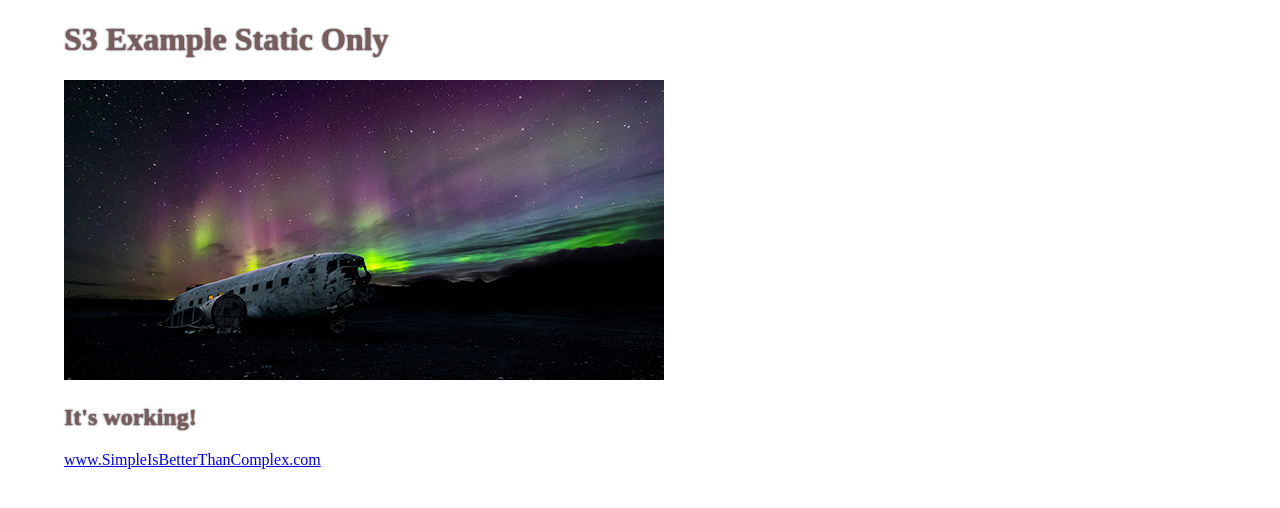
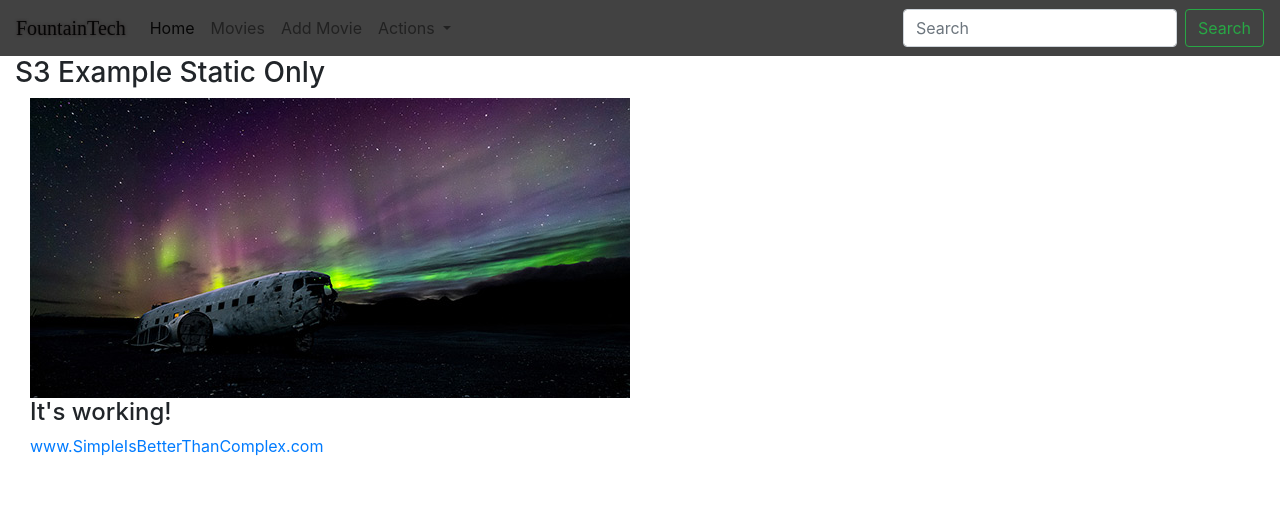
Before and after one commit to opman129/ecomms2, a Django app: page / in a window 1280 px wide. Shown: the top 508 px of the page. Run offline with Django 3.2, Linux system fonts and the light colour scheme; some libraries are stand-ins or nearby versions.

Commit message:
templates

```diff
--- /dev/null
+++ b/ecomms/Templates/base.html
@@ -0,0 +1,27 @@
+{% load static %}
+<!DOCTYPE html>
+<html>
+<head>
+  <meta charset="utf-8">
+  <title>FountainTech Inc.</title>
+  <link rel="shortcut icon" href="{% static 'img/favicon.ico' %}">
+
+<!--Bootstrap CSS-->
+  <link rel="stylesheet" href="https://stackpath.bootstrapcdn.com/bootstrap/4.2.1/css/bootstrap.min.css"
+  integrity="sha384-GJzZqFGwb1QTTN6wy59ffF1BuGJpLSa9DkKMp0DgiMDm4iYMj70gZWKYbI706tWS" crossorigin="anonymous">
+  <meta name="viewport" content="width=device-width, initial-scale=1, shrink-to-fit=no">
+</head>
+<body>
+        {% include 'navbar.html' %}
+        {% block content %}
+
+        {% endblock %}
+</body>
+
+<!--Javascript CDN-->
+<script src="https://code.jquery.com/jquery-3.3.1.slim.min.js" integrity="sha384-q8i/X+965DzO0rT7abK41JStQIAqVgRVzpbzo5smXKp4YfRvH+8abtTE1Pi6jizo" crossorigin="anonymous"></script>
+<script src="https://cdnjs.cloudflare.com/ajax/libs/popper.js/1.14.6/umd/popper.min.js" integrity="sha384-wHAiFfRlMFy6i5SRaxvfOCifBUQy1xHdJ/yoi7FRNXMRBu5WHdZYu1hA6ZOblgut" crossorigin="anonymous"></script>
+<script src="https://stackpath.bootstrapcdn.com/bootstrap/4.2.1/js/bootstrap.min.js" integrity="sha384-B0UglyR+jN6CkvvICOB2joaf5I4l3gm9GU6Hc1og6Ls7i6U/mkkaduKaBhlAXv9k" crossorigin="anonymous"></script>
+</body>
+
+</html>
--- a/ecomms/Templates/home.html
+++ b/ecomms/Templates/home.html
@@ -1,21 +1,32 @@
+{% extends 'base.html' %}
 {% load static %}
 <!DOCTYPE html>
 <html>
 <head>
   <meta charset="utf-8">
-  <title>S3 Example Static Only</title>
+  <title>FountainTech Inc.</title>
   <link rel="stylesheet" type="text/css" href="{% static 'css/home.css' %}">
+  {% block content %}
+  <link rel="shortcut icon" href="{% static 'img/favicon.ico' %}">
 </head>
 <body>
-  <header>
-    <h1>S3 Example Static Only</h1>
-  </header>
-  <main>
-    <img src="{% static 'img/pic03.1.jpg' %}" alt="thums up">
-    <h2>It's working!</h2>
+  <div class="container-fluid">
+    <div class="row">
+      <header class="col">
+        <h3>S3 Example Static Only</h3>
+      </header>
+  </div>
+  <main class= "container-fluid">
+    <div class="row">
+        <div class="col">
+          <img src="{% static 'img/pic03.1.jpg' %}" class="img-fluid" alt="thums up">
+        </div>
+    </div>
+    <h4>It's working!</h4>
   </main>
-  <footer>
+  <footer class="container-fluid">
     <a href="https://simpleisbetterthancomplex.com">www.SimpleIsBetterThanComplex.com</a>
   </footer>
 </body>
+{% endblock %}
 </html>
--- /dev/null
+++ b/ecomms/Templates/navbar.html
@@ -0,0 +1,39 @@
+{% load static %}
+<!--style="color:darkgrey;"-->
+
+<nav class="navbar navbar-expand-lg navbar-light" style="background-color: #424242;">
+<a class="navbar-brand" href="" style="font-family:pristina; text-shadow:0px 0px 3px rgb(43, 36, 36);">FountainTech</a>
+        <button class="navbar-toggler" type="button" data-toggle="collapse" data-target="#navbarSupportedContent" aria-controls="navbarSupportedContent" aria-expanded="false" aria-label="Toggle navigation">
+          <span class="navbar-toggler-icon"></span>
+        </button>
+
+        <div class="collapse navbar-collapse" id="navbarSupportedContent">
+          <ul class="navbar-nav mr-auto">
+            <li class="nav-item active">
+              <a class="nav-link" href="../">Home <span class="sr-only">(current)</span></a>
+            </li>
+            <li class="nav-item">
+              <a class="nav-link" href="../fountain">Movies</a>
+            </li>
+            <li class="nav-item">
+                <a class="nav-link" href="../fountain/create">Add Movie</a>
+              </li>
+            <li class="nav-item dropdown">
+              <a class="nav-link dropdown-toggle" href="" id="navbarDropdown" role="button" data-toggle="dropdown" aria-haspopup="true" aria-expanded="false">
+                Actions
+              </a>
+              <div class="dropdown-menu" aria-labelledby="navbarDropdown">
+                <a class="dropdown-item" href="#">Action</a>
+                <a class="dropdown-item" href="#">Another action</a>
+                <div class="dropdown-divider"></div>
+                <a class="dropdown-item" href="#">Something else here</a>
+              </div>
+            </li>
+          </ul>
+          <form class="form-inline my-2 my-lg-0">
+            <input class="form-control mr-sm-2" type="text" method="GET" name="q" placeholder="Search"
+            aria-label="Search" value="{{ request.GET.q }}">
+            <button class="btn btn-outline-success my-2 my-sm-0" type="submit">Search</button>
+          </form>
+        </div>
+</nav>
--- a/ecomms/static/css/home.css
+++ b/ecomms/static/css/home.css
@@ -1,10 +1,5 @@
 body {
     color: rgb(204, 211, 209);
-    width: 90%;
+    width: 100%;
     margin: auto;
 }
-
-h1, h2{
-    color: rgb(122, 92, 92);
-    text-shadow: 0px 0px 2px black;
-}
```
Also changed, not shown: db.sqlite3.
